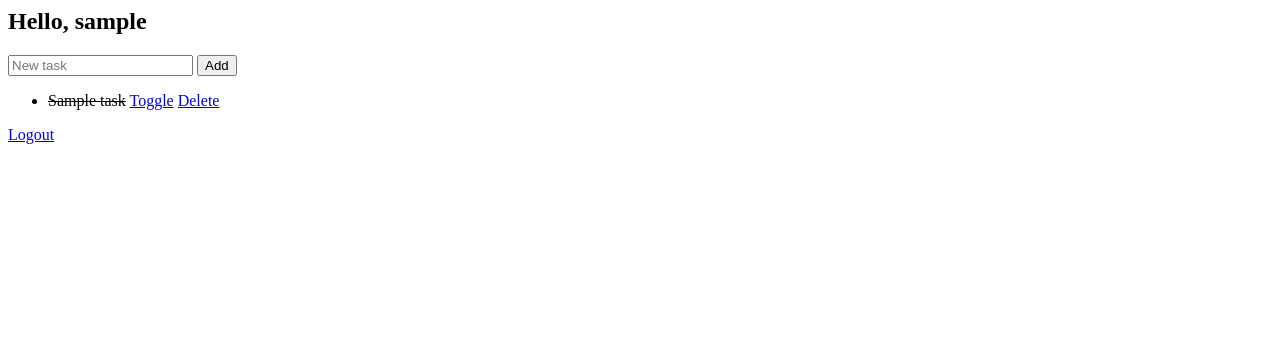
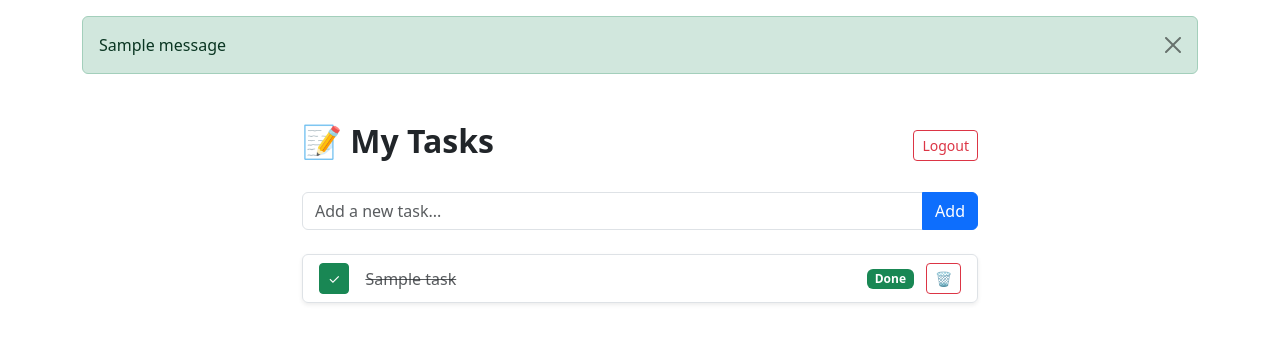
Before and after one commit to vprocopan/task-tracker-web, a Flask app: page / in a window 1280 px wide. Shown: the top 343 px of the page. Run offline with Flask 3, Linux system fonts and the light colour scheme; a user stored in the database is signed in; tables that the repository leaves empty hold one stand-in row (values such as "Sample post"); one stand-in notice (Sample message) is shown.

Commit message:
task tracker v3.5 - with db and redesign

```diff
--- a/app/templates/base.html
+++ b/app/templates/base.html
@@ -2,17 +2,25 @@
 <html lang="en">
 <head>
   <meta charset="utf-8">
-  <title>Task Tracker</title>
+  <title>Task Manager</title>
+  <link href="https://cdn.jsdelivr.net/npm/bootstrap@5.3.3/dist/css/bootstrap.min.css" rel="stylesheet">
 </head>
 <body>
+  <div class="container mt-3">
     {% with messages = get_flashed_messages(with_categories=true) %}
       {% if messages %}
         {% for category, message in messages %}
-        <div>{{ category }}: {{ message }}</div>
+          <div class="alert alert-{{ category }} alert-dismissible fade show" role="alert">
+            {{ message }}
+            <button type="button" class="btn-close" data-bs-dismiss="alert"></button>
+          </div>
         {% endfor %}
       {% endif %}
     {% endwith %}
+  </div>
 
   {% block content %}{% endblock %}
+
+  <script src="https://cdn.jsdelivr.net/npm/bootstrap@5.3.3/dist/js/bootstrap.bundle.min.js"></script>
 </body>
 </html>
--- a/app/templates/tasks.html
+++ b/app/templates/tasks.html
@@ -1,22 +1,51 @@
-<h2>Hello, {{ current_user.username }}</h2>
+{% extends "base.html" %}
+{% block content %}
+<div class="container mt-5" style="max-width:700px;">
+  <div class="d-flex justify-content-between align-items-center mb-4">
+    <h2 class="fw-bold">📝 My Tasks</h2>
+    <a href="{{ url_for('auth.logout') }}" class="btn btn-outline-danger btn-sm">Logout</a>
+  </div>
 
-<form action="{{ url_for('tasks.add_task') }}" method="post">
-  <input type="text" name="title" placeholder="New task">
-  <button>Add</button>
+  <!-- Add Task Form -->
+  <form action="{{ url_for('tasks.add_task') }}" method="POST" class="input-group mb-4">
+    <input type="text" name="title" class="form-control" placeholder="Add a new task..." required>
+    <button class="btn btn-primary" type="submit">Add</button>
   </form>
 
-<ul>
+  <!-- Task List -->
+  {% if tasks %}
+    <ul class="list-group shadow-sm">
       {% for task in tasks %}
-    <li>
+        <li class="list-group-item d-flex justify-content-between align-items-center">
+          <div class="d-flex align-items-center">
+            <!-- Checkbox toggle -->
+            <a href="{{ url_for('tasks.toggle_task', task_id=task.id) }}"
+               class="btn btn-sm {% if task.completed %}btn-success{% else %}btn-outline-secondary{% endif %} me-3"
+               title="Toggle status">
+               {% if task.completed %}✓{% else %}&nbsp;{% endif %}
+            </a>
+
+            <!-- Task title -->
             {% if task.completed %}
-        <s>{{ task.title }}</s>
+              <span class="text-decoration-line-through text-muted">{{ task.title }}</span>
             {% else %}
-        {{ task.title }}
+              <span>{{ task.title }}</span>
             {% endif %}
-      <a href="{{ url_for('tasks.toggle_task', task_id=task.id) }}">Toggle</a>
-      <a href="{{ url_for('tasks.delete_task', task_id=task.id) }}">Delete</a>
+          </div>
+
+          <!-- Actions -->
+          <div>
+            <span class="badge {% if task.completed %}bg-success{% else %}bg-warning text-dark{% endif %}">
+              {% if task.completed %}Done{% else %}Pending{% endif %}
+            </span>
+            <a href="{{ url_for('tasks.delete_task', task_id=task.id) }}"
+               class="btn btn-outline-danger btn-sm ms-2" title="Delete task">🗑</a>
+          </div>
         </li>
       {% endfor %}
     </ul>
-
-<a href="{{ url_for('auth.logout') }}">Logout</a>
+  {% else %}
+    <div class="alert alert-info text-center">No tasks yet — add one above!</div>
+  {% endif %}
+</div>
+{% endblock %}
```
Also changed, not shown: app/auth.py (+28 -15 lines), app/forms.py (added, +17 -0 lines), app/templates/login.html (+21 -6 lines), app/templates/register.html (+16 -6 lines). Lines whose indentation alone changed are shown as unchanged.
